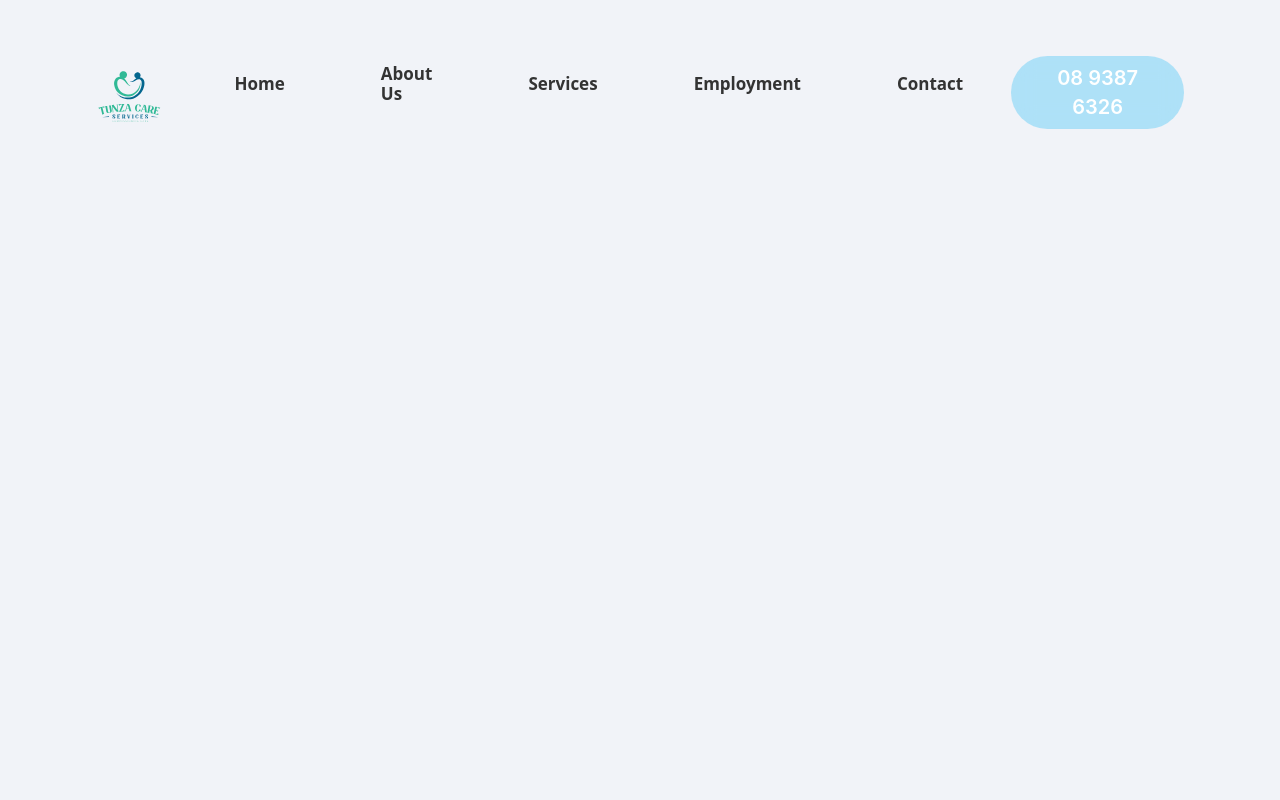
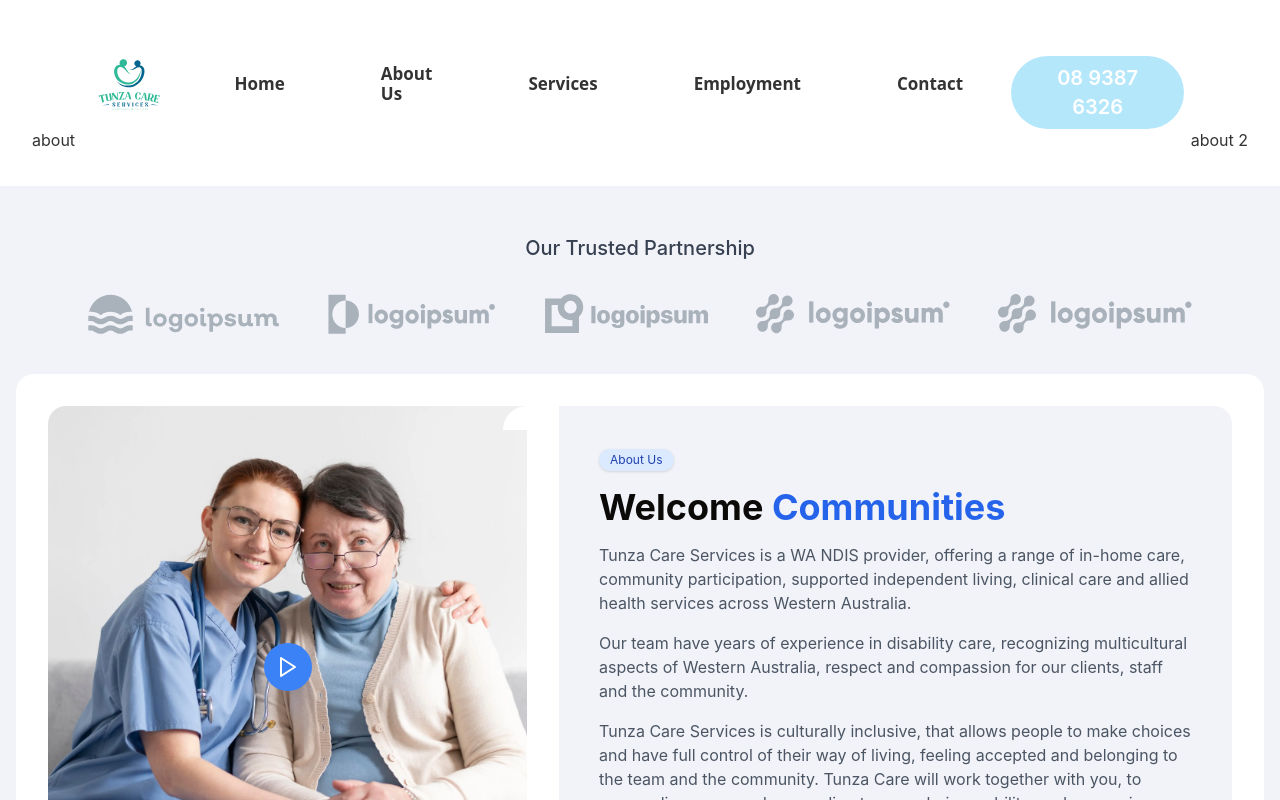
Before and after one commit to nmcyber/tunza-care, a React (Vite) app: page / in a window 1280 px wide. Shown: the top 800 px of the page. Built offline with nearby package versions, Linux system fonts and the light colour scheme; what fluid-tailwind would draw is missing.

Commit message:
minor adjustments in Navbar

```diff
--- a/package.json
+++ b/package.json
@@ -12,13 +12,10 @@
     "@hookform/resolvers": "^4.1.3",
     "@playwright/test": "^1.50.1",
     "@radix-ui/react-dialog": "^1.1.6",
-<<<<<<< HEAD
     "@radix-ui/react-icons": "^1.3.2",
-=======
     "@radix-ui/react-dropdown-menu": "^2.1.6",
     "@radix-ui/react-label": "^2.1.2",
     "@radix-ui/react-slot": "^1.1.2",
->>>>>>> origin/About-Section
     "@testing-library/react": "^16.2.0",
     "class-variance-authority": "^0.7.1",
     "clsx": "^2.1.1",
@@ -30,11 +27,8 @@
     "radix-ui": "^1.1.3",
     "react": "^18.3.1",
     "react-dom": "^18.3.1",
-<<<<<<< HEAD
     "react-icons": "^5.5.0",
-=======
     "react-hook-form": "^7.54.2",
->>>>>>> origin/About-Section
     "react-router-dom": "^6.17.0",
     "tailwind-merge": "^3.0.1",
     "tailwindcss": "^3.3.5",
--- a/src/App.jsx
+++ b/src/App.jsx
@@ -1,4 +1,3 @@
-
 import {
   BrowserRouter as Router,
   Routes,
@@ -6,13 +5,16 @@ import {
   Navigate,
 } from "react-router-dom";
 import Navbar from "./components/Navbar/Navbar";
+import TrustedPartnership from "./components/TrustedPartnerships";
+import Home from "./pages/Home";
 
 const App = ({ children }) => {
   return (
     <Router>
       <Navbar />
       <Routes>
-        <Route/>
+        <Route path="" element={<Home />} />
+        <Route path="/About" element={<TrustedPartnership />} />
       </Routes>
     </Router>
   );
--- /dev/null
+++ b/src/components/Hero/hero.jsx
@@ -0,0 +1,17 @@
+import React from 'react'
+
+const Hero = () => {
+  return (
+    <section className=" flex justify-between w-full  overflow-hidden container mx-auto p-8 border-none outline-none">
+        <div className=' '>
+            about
+
+        </div>
+        <div>
+            about 2
+        </div>
+    </section>
+  )
+}
+
+export default Hero
--- a/src/components/shared/Logo.jsx
+++ b/src/components/shared/Logo.jsx
@@ -2,10 +2,10 @@ import { logo } from '@/assets'
 
 export default function Logo() {
   return (
-    <a href='/' className=' flex  ~text-sm/2xl items-center  '>
+    <a href='/' className=' flex  ~text-sm/2xl items-center mb-6  '>
     <img
       src={logo}
-      className=" ~w-36"
+      className=" ~w-36 "
       alt="logo"
     />
     </a>
--- a/src/pages/Home.jsx
+++ b/src/pages/Home.jsx
@@ -1,20 +1,20 @@
-<<<<<<< HEAD
-=======
+
 // src/pages/Home.jsx
 import React from 'react';
 import logos from '../data/logos';
 import TrustedPartnership from '@/components/TrustedPartnerships';
+import Hero from '@/components/Hero/hero';
 
 const Home = () => {
   return (
-    <>
+    <section className='py-24 m-auto bg-white '>
       {/* <section className=" min-h-full bg-gray-100 text-gray-800 flex flex-col items-center justify-center py-16">
       </section> */}
+      <Hero/>
       <TrustedPartnership />
-      <TrustedPartnership />
-    </>
+
+    </section>
   );
 };
 
 export default Home;
->>>>>>> origin/About-Section
```
Also changed, not shown: src/components/TrustedPartnerships.jsx (+38 -24 lines), 1 other file (tests, documents, lock files or other folders).
